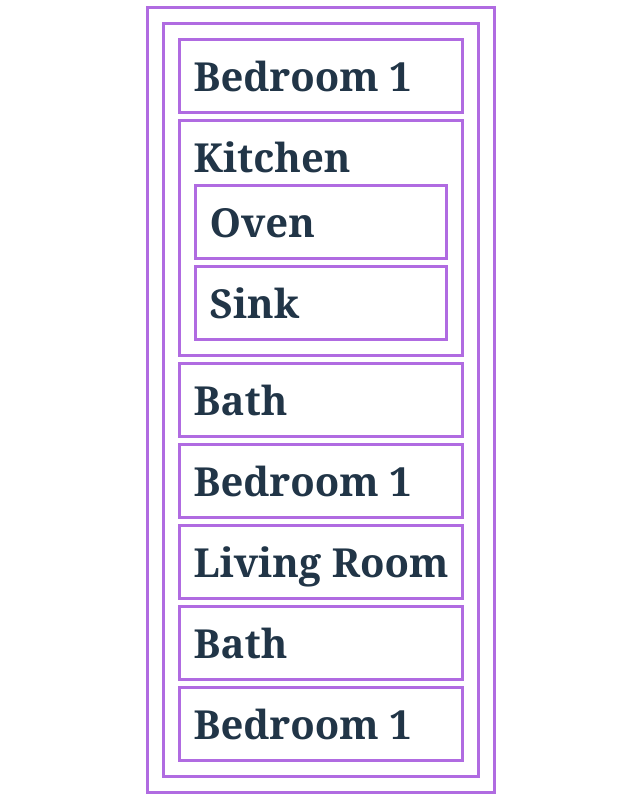
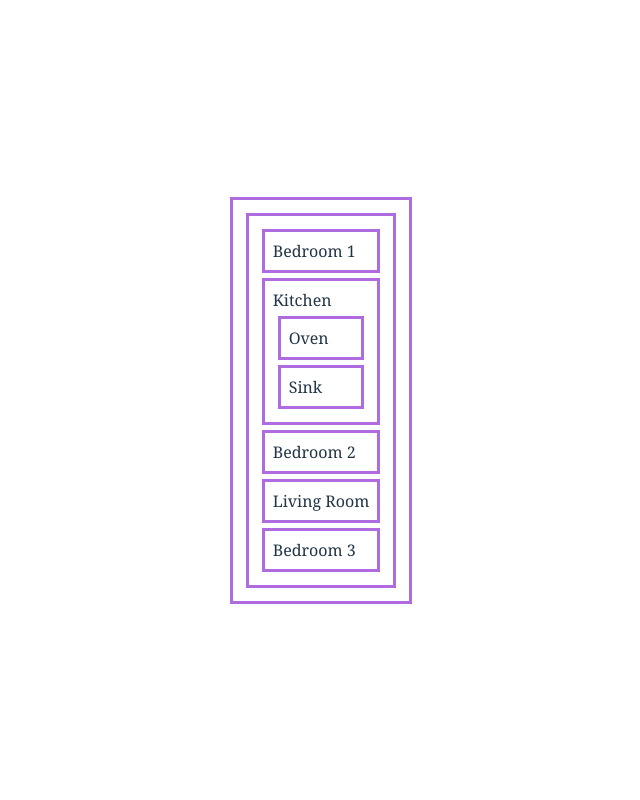
Before and after one commit to natnichols/floorplan-lab, a React (Vite) app: page / in a window 1280 px wide. Shown: the whole page, without its empty margins (319-959 px from the left). Built offline with nearby package versions, Linux system fonts and the light colour scheme.

Commit message:
update Bedroom component to add bedNum prop

```diff
--- a/src/Bath.jsx
+++ b/src/Bath.jsx
@@ -1,6 +1,6 @@
 const Bath = (props) => {
   return (
-    <h1>Bath</h1>
+    Bath
   );
 }
 
--- a/src/Bedroom.jsx
+++ b/src/Bedroom.jsx
@@ -1,6 +1,8 @@
 const Bedroom = (props) => {
   return (
-    <h1>Bedroom 1</h1>
+    <div>
+      Bedroom {props.bedroomNum}
+    </div>
   );
 }
 
--- a/src/FloorPlan.jsx
+++ b/src/FloorPlan.jsx
@@ -6,27 +6,13 @@ import LivingRoom from './LivingRoom'
 const FloorPlan = (props) => {
   return (
     <>
-      <div>
-        <Bedroom />
-      </div>
-      <div>
+        <Bedroom bedroomNum={1} />
         <Kitchen />
-      </div>
-      <div>
         <Bath />
-      </div>
-      <div>
-        <Bedroom />
-      </div>
-      <div>
+        <Bedroom bedroomNum={2} />
         <LivingRoom />
-      </div>
-      <div>
         <Bath />
-      </div>
-      <div>
-        <Bedroom />
-      </div>
+        <Bedroom bedroomNum={3} />
     </>
   )
 }
--- a/src/Kitchen.jsx
+++ b/src/Kitchen.jsx
@@ -3,15 +3,11 @@ import Sink from "./Sink"
 
 const Kitchen = (props) => {
   return (
-    <>
-      <h1>Kitchen</h1>
-        <div>
-          <Oven />
-        </div>
-        <div>
-          <Sink />
-        </div>
-    </>
+    <div>
+      Kitchen
+      <Oven />
+      <Sink />
+    </div>
   )
 }
 
--- a/src/LivingRoom.jsx
+++ b/src/LivingRoom.jsx
@@ -1,6 +1,8 @@
 const LivingRoom = (props) => {
   return (
-    <h1>Living Room</h1>
+    <div>
+      Living Room
+    </div>
   );
 }
 
--- a/src/Oven.jsx
+++ b/src/Oven.jsx
@@ -1,6 +1,8 @@
 const Oven = (props) => {
   return (
-    <h1>Oven</h1>
+    <div>
+      Oven
+    </div>
   )
 }
 
--- a/src/Sink.jsx
+++ b/src/Sink.jsx
@@ -1,6 +1,8 @@
 const Sink = (props) => {
   return (
-    <h1>Sink</h1>
+    <div>
+      Sink
+    </div>
   );
 }
 
--- a/src/index.css
+++ b/src/index.css
@@ -31,7 +31,7 @@ body {
 }
 
 h1 {
-  font-size: 2.5em;
+  font-size: 3.2em;
   line-height: 1.1;
   margin: 5px;
 }
```
